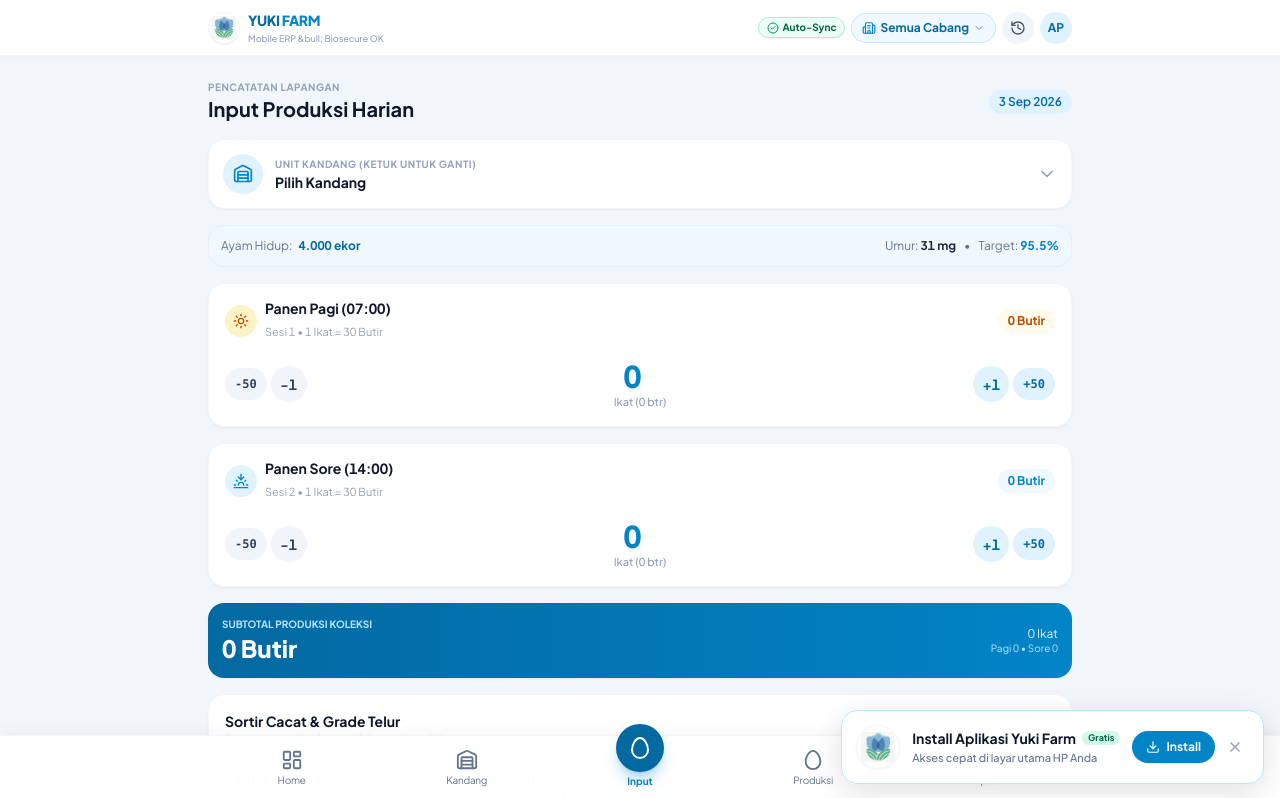
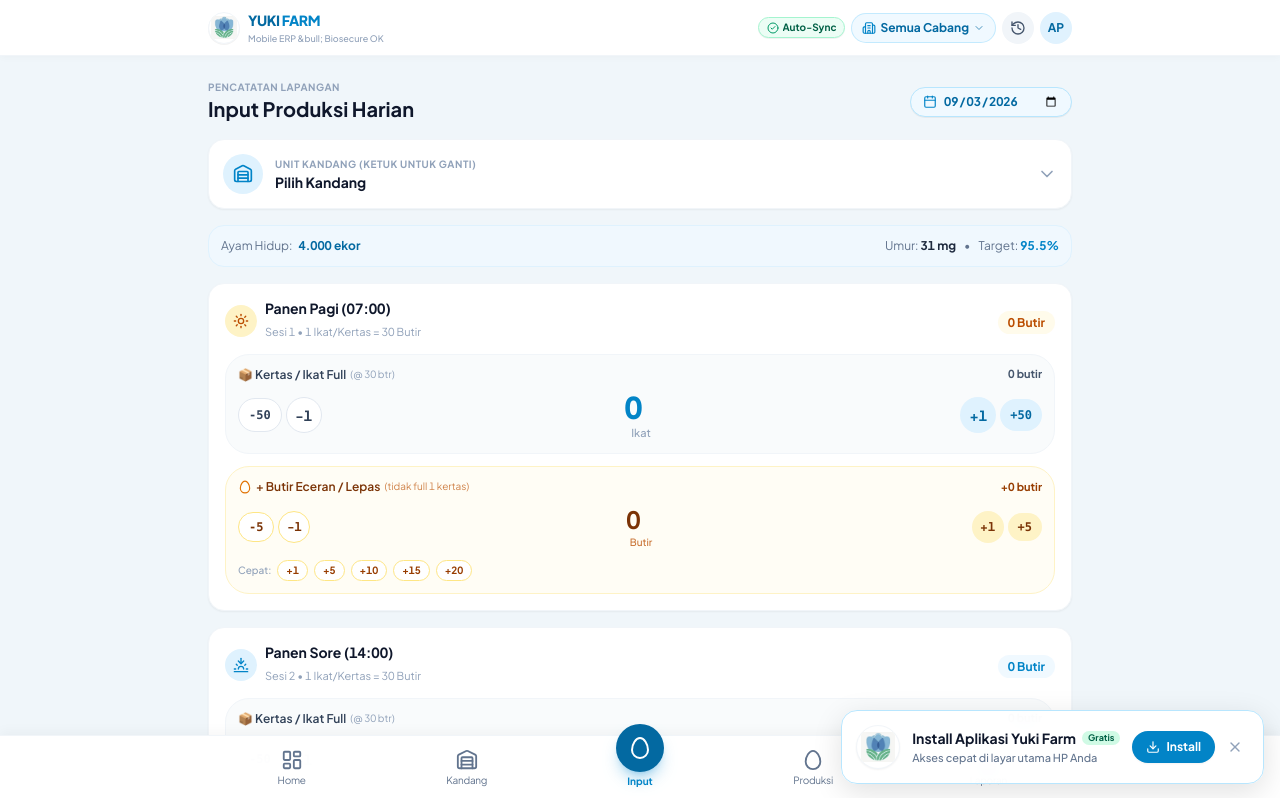
Before and after one commit to Chan2702-2/farm-ayam, a Next.js app: page /produksi/input in a window 1280 px wide. Shown: the top 798 px of the page. Built offline with nearby package versions, Linux system fonts and the light colour scheme; sample sign-in values are in the browser's storage.

Commit message:
feat(produksi): sinkronkan tanggal panen dan tambahkan form input butir eceran per sesi panen

```diff
--- a/src/app/(app)/kandang/[id]/page.tsx
+++ b/src/app/(app)/kandang/[id]/page.tsx
@@ -110,8 +110,8 @@ export default function KandangDetailPage() {
 
   const occupancy = cage.kapasitas > 0 ? ((cage.populasiHidup / cage.kapasitas) * 100).toFixed(1) : '0';
   const isBelow = cage.actPercent < cage.standardPercent && cage.totalProduksi > 0;
-  const pagiButir = (cage.pagiIkat || 0) * 30;
-  const soreButir = (cage.soreIkat || 0) * 30;
+  const pagiButir = ((cage.pagiIkat || 0) * 30) + (cage.pagiButir || 0);
+  const soreButir = ((cage.soreIkat || 0) * 30) + (cage.soreButir || 0);
   const totalTelur = cage.totalProduksi || (pagiButir + soreButir);
   const pagiRatio = totalTelur > 0 ? Math.round((pagiButir / totalTelur) * 100) : 95;
   const soreRatio = 100 - pagiRatio;
--- a/src/app/(app)/produksi/input/page.tsx
+++ b/src/app/(app)/produksi/input/page.tsx
@@ -7,7 +7,8 @@ import {
   ChevronDown,
   CheckCircle2,
   Save,
-  AlertCircle
+  AlertCircle,
+  Calendar
 } from 'lucide-react';
 import {
   getFarmCages,
@@ -28,9 +29,14 @@ export default function InputProduksiPage() {
   const [showConfirmModal, setShowConfirmModal] = useState(false);
   const [showToast, setShowToast] = useState(false);
 
+  // Date State (default to today: YYYY-MM-DD)
+  const [tanggal, setTanggal] = useState(() => new Date().toISOString().split('T')[0]);
+
   // Form State
   const [pagiIkat, setPagiIkat] = useState<number>(0);
+  const [pagiButir, setPagiButir] = useState<number>(0);
   const [soreIkat, setSoreIkat] = useState<number>(0);
+  const [soreButir, setSoreButir] = useState<number>(0);
   const [butir, setButir] = useState<number>(0);
   const [retak, setRetak] = useState<number>(0);
   const [putih, setPutih] = useState<number>(0);
@@ -68,7 +74,9 @@ export default function InputProduksiPage() {
   useEffect(() => {
     if (selectedCage) {
       setPagiIkat(selectedCage.pagiIkat || 0);
+      setPagiButir(selectedCage.pagiButir || 0);
       setSoreIkat(selectedCage.soreIkat || 0);
+      setSoreButir(selectedCage.soreButir || 0);
       setButir(selectedCage.butir || 0);
       setRetak(selectedCage.retak || 0);
       setPutih(selectedCage.putih || 0);
@@ -79,10 +87,11 @@ export default function InputProduksiPage() {
     }
   }, [selectedCageId]);
 
-  // Calculations
-  const totalPagi = pagiIkat * 30;
-  const totalSore = soreIkat * 30;
-  const totalProduksi = totalPagi + totalSore + butir + retak + putih + kotorPutih + k + r + l;
+  // Calculations: 1 Ikat = 30 butir + Butir lepas/eceran
+  const totalPagi = (pagiIkat * 30) + pagiButir;
+  const totalSore = (soreIkat * 30) + soreButir;
+  const totalButirEcer = pagiButir + soreButir;
+  const totalProduksi = totalPagi + totalSore + retak + putih + kotorPutih + k + r + l;
   const populasi = selectedCage?.populasiHidup || 4000;
   const actPercent = populasi > 0 ? Number(((totalProduksi / populasi) * 100).toFixed(2)) : 0;
   const standardPercent = selectedCage?.standardPercent || 95.5;
@@ -102,8 +111,10 @@ export default function InputProduksiPage() {
         return {
           ...c,
           pagiIkat,
+          pagiButir,
           soreIkat,
-          butir,
+          soreButir,
+          butir: totalButirEcer,
           retak,
           putih,
           kotorPutih,
@@ -112,6 +123,7 @@ export default function InputProduksiPage() {
           l,
           totalProduksi,
           actPercent,
+          tanggalProduksi: tanggal,
         };
       }
       return c;
@@ -127,21 +139,21 @@ export default function InputProduksiPage() {
       branchId: selectedCage?.branchId || 'branch-1',
       branchName: selectedCage?.branchName || 'Cabang',
       actionType: 'PRODUKSI',
-      title: `Input Panen ${selectedCage?.name || 'Kandang'}`,
-      description: `Mencatat panen Pagi ${pagiIkat * 30} butir & Sore ${soreIkat * 30} butir. Total: ${totalProduksi.toLocaleString('id-ID')} butir (Hen-Day ACT: ${actPercent}%).`,
+      title: `Input Panen ${selectedCage?.name || 'Kandang'} (${tanggal})`,
+      description: `Mencatat panen Pagi ${totalPagi} butir (${pagiIkat} ikat + ${pagiButir} btr) & Sore ${totalSore} butir (${soreIkat} ikat + ${soreButir} btr). Total: ${totalProduksi.toLocaleString('id-ID')} butir (Hen-Day ACT: ${actPercent}%).`,
     });
 
     const prodRow = {
-      tanggal: new Date().toISOString().split('T')[0],
+      tanggal: tanggal || new Date().toISOString().split('T')[0],
       branchId: selectedCage?.branchId || 'branch-1',
       branchName: selectedCage?.branchName || 'Cabang',
       cageId: selectedCage?.id || selectedCageId,
       cageName: selectedCage?.name || 'Kandang',
       pagiIkat,
-      pagiButir: pagiIkat * 30,
+      pagiButir: totalPagi,
       soreIkat,
-      soreButir: soreIkat * 30,
-      butir,
+      soreButir: totalSore,
+      butir: totalButirEcer,
       retak,
       putih,
       kotorPutih,
@@ -198,17 +210,25 @@ export default function InputProduksiPage() {
   return (
     <div className="pt-16 sm:pt-20 pb-28 px-3.5 sm:px-4 space-y-3.5 sm:space-y-4">
       {/* Top Header */}
-      <div className="flex items-center justify-between">
+      <div className="flex items-center justify-between gap-2">
         <div>
           <span className="text-[10px] font-bold text-slate-400 uppercase tracking-wider block">
             Pencatatan Lapangan
           </span>
-          <h1 className="font-jakarta font-bold text-xl text-slate-900">
+          <h1 className="font-jakarta font-bold text-lg sm:text-xl text-slate-900">
             Input Produksi Harian
           </h1>
         </div>
-        <div className="px-2.5 py-1 rounded-full bg-[#e0f2fe] text-[#0369a1] text-xs font-semibold">
-          3 Sep 2026
+
+        {/* Dynamic Date Picker Pill */}
+        <div className="flex items-center gap-1.5 px-3 py-1.5 rounded-full bg-sky-50 text-[#0369a1] text-xs font-semibold border border-sky-200 shadow-2xs">
+          <Calendar className="w-3.5 h-3.5 text-[#0284c7] shrink-0" />
+          <input
+            type="date"
+            value={tanggal}
+            onChange={(e) => setTanggal(e.target.value)}
+            className="bg-transparent text-xs font-bold text-[#0369a1] focus:outline-none cursor-pointer"
+          />
         </div>
       </div>
 
@@ -246,17 +266,21 @@ export default function InputProduksiPage() {
         </div>
       </div>
 
-      {/* Modular Stepper Pagi & Sore */}
+      {/* Modular Stepper Pagi & Sore with Butir Eceran */}
       <EggStepper
         session="pagi"
         valueIkat={pagiIkat}
         onChange={setPagiIkat}
+        valueButir={pagiButir}
+        onChangeButir={setPagiButir}
       />
 
       <EggStepper
         session="sore"
         valueIkat={soreIkat}
         onChange={setSoreIkat}
+        valueButir={soreButir}
+        onChangeButir={setSoreButir}
       />
 
       {/* Subtotal Produksi Ribbon */}
@@ -268,10 +292,13 @@ export default function InputProduksiPage() {
           <strong className="font-jakarta font-extrabold text-2xl">
             {(totalPagi + totalSore).toLocaleString('id-ID')} Butir
           </strong>
+          <span className="text-[11px] text-sky-100 block mt-0.5">
+            {pagiIkat + soreIkat} Ikat {totalButirEcer > 0 ? `+ ${totalButirEcer} Butir Ecer` : ''}
+          </span>
         </div>
-        <div className="text-right text-xs text-sky-100">
-          <span>{pagiIkat + soreIkat} Ikat</span>
-          <span className="block text-[10px] text-sky-200">Pagi {pagiIkat} &bull; Sore {soreIkat}</span>
+        <div className="text-right text-xs text-sky-100 space-y-0.5">
+          <div>Pagi: <strong className="text-white">{totalPagi.toLocaleString('id-ID')}</strong> ({pagiIkat} ikt{pagiButir > 0 ? ` + ${pagiButir}` : ''})</div>
+          <div>Sore: <strong className="text-white">{totalSore.toLocaleString('id-ID')}</strong> ({soreIkat} ikt{soreButir > 0 ? ` + ${soreButir}` : ''})</div>
         </div>
       </div>
 
@@ -349,6 +376,10 @@ export default function InputProduksiPage() {
         <div className="space-y-3.5">
           <div className="p-3 bg-slate-50 rounded-xl space-y-1.5 text-xs text-slate-600">
             <div className="flex justify-between">
+              <span>Tanggal Panen:</span>
+              <strong className="text-slate-800">{tanggal}</strong>
+            </div>
+            <div className="flex justify-between">
               <span>Unit Kandang:</span>
               <strong className="text-slate-800">{selectedCage?.name}</strong>
             </div>
@@ -358,12 +389,22 @@ export default function InputProduksiPage() {
             </div>
             <div className="flex justify-between">
               <span>Panen Pagi:</span>
-              <strong className="text-slate-800">{totalPagi.toLocaleString('id-ID')} Butir ({pagiIkat} Ikat)</strong>
+              <strong className="text-slate-800">
+                {totalPagi.toLocaleString('id-ID')} Butir ({pagiIkat} Ikat{pagiButir > 0 ? ` + ${pagiButir} btr` : ''})
+              </strong>
             </div>
             <div className="flex justify-between">
               <span>Panen Sore:</span>
-              <strong className="text-slate-800">{totalSore.toLocaleString('id-ID')} Butir ({soreIkat} Ikat)</strong>
+              <strong className="text-slate-800">
+                {totalSore.toLocaleString('id-ID')} Butir ({soreIkat} Ikat{soreButir > 0 ? ` + ${soreButir} btr` : ''})
+              </strong>
             </div>
+            {totalButirEcer > 0 && (
+              <div className="flex justify-between text-amber-800 font-medium">
+                <span>Total Butir Ecer:</span>
+                <strong>+{totalButirEcer} Butir</strong>
+              </div>
+            )}
             <div className="flex justify-between border-t border-slate-200 pt-1.5">
               <span>Total Produksi:</span>
               <strong className="text-[#0369a1] text-sm">{totalProduksi.toLocaleString('id-ID')} Butir</strong>
--- a/src/app/api/sheets/pull/route.ts
+++ b/src/app/api/sheets/pull/route.ts
@@ -160,8 +160,13 @@ export async function GET(req: NextRequest) {
 
           if (matchCage && !seenCages.has(matchCage.id)) {
             seenCages.add(matchCage.id);
+            matchCage.tanggalProduksi = r[1] || '';
             matchCage.pagiIkat = Number(r[6]) || 0;
+            const sheetPagiButir = Number(r[7]) || 0;
+            matchCage.pagiButir = Math.max(0, sheetPagiButir - (matchCage.pagiIkat * 30));
             matchCage.soreIkat = Number(r[8]) || 0;
+            const sheetSoreButir = Number(r[9]) || 0;
+            matchCage.soreButir = Math.max(0, sheetSoreButir - (matchCage.soreIkat * 30));
             matchCage.butir = Number(r[10]) || 0;
             matchCage.retak = Number(r[11]) || 0;
             matchCage.putih = Number(r[12]) || 0;
--- a/src/app/api/sheets/sync-all/route.ts
+++ b/src/app/api/sheets/sync-all/route.ts
@@ -85,9 +85,9 @@ export async function POST(req: NextRequest) {
         cageId: c.id,
         cageName: c.name,
         pagiIkat: c.pagiIkat || 0,
-        pagiButir: (c.pagiIkat || 0) * 30,
+        pagiButir: ((c.pagiIkat || 0) * 30) + (c.pagiButir || 0),
         soreIkat: c.soreIkat || 0,
-        soreButir: (c.soreIkat || 0) * 30,
+        soreButir: ((c.soreIkat || 0) * 30) + (c.soreButir || 0),
         butir: c.butir || 0,
         retak: c.retak || 0,
         putih: c.putih || 0,
--- a/src/components/produksi/EggStepper.tsx
+++ b/src/components/produksi/EggStepper.tsx
@@ -1,12 +1,14 @@
 'use client';
 
 import React from 'react';
-import { Sun, Sunset } from 'lucide-react';
+import { Sun, Sunset, Egg } from 'lucide-react';
 
 interface EggStepperProps {
   session: 'pagi' | 'sore';
   valueIkat: number;
   onChange: (value: number) => void;
+  valueButir?: number;
+  onChangeButir?: (value: number) => void;
   title?: string;
   timeLabel?: string;
 }
@@ -15,14 +17,17 @@ export function EggStepper({
   session,
   valueIkat,
   onChange,
+  valueButir = 0,
+  onChangeButir,
   title,
   timeLabel,
 }: EggStepperProps) {
   const isPagi = session === 'pagi';
-  const totalButir = valueIkat * 30;
+  const totalButir = (valueIkat * 30) + (valueButir || 0);
 
   return (
     <div className="bg-white rounded-2xl p-3.5 sm:p-4 shadow-xs border border-slate-100 space-y-3">
+      {/* Header Info */}
       <div className="flex items-center justify-between">
         <div className="flex items-center gap-2">
           <div className={`w-8 h-8 rounded-xl flex items-center justify-center ${
@@ -35,31 +40,45 @@ export function EggStepper({
               {title || (isPagi ? 'Panen Pagi (07:00)' : 'Panen Sore (14:00)')}
             </span>
             <span className="text-[11px] text-slate-400">
-              {timeLabel || (isPagi ? 'Sesi 1 • 1 Ikat = 30 Butir' : 'Sesi 2 • 1 Ikat = 30 Butir')}
+              {timeLabel || (isPagi ? 'Sesi 1 • 1 Ikat/Kertas = 30 Butir' : 'Sesi 2 • 1 Ikat/Kertas = 30 Butir')}
             </span>
           </div>
         </div>
 
+        <div className="text-right">
           <span className={`px-2.5 py-1 rounded-full text-xs font-bold ${
             isPagi ? 'bg-amber-50 text-amber-700' : 'bg-sky-50 text-[#0284c7]'
           }`}>
             {totalButir.toLocaleString('id-ID')} Butir
           </span>
         </div>
+      </div>
 
-      <div className="flex items-center justify-between gap-1 sm:gap-2 pt-1">
+      {/* Row 1: Kertas / Ikat (Full 30 Butir per kertas) */}
+      <div className="bg-slate-50/80 p-2.5 sm:p-3 rounded-xl border border-slate-100 space-y-1.5">
+        <div className="flex items-center justify-between text-xs">
+          <span className="font-semibold text-slate-700 flex items-center gap-1">
+            📦 Kertas / Ikat Full
+            <span className="text-[10px] text-slate-400 font-normal">(@ 30 btr)</span>
+          </span>
+          <span className="text-[11px] font-bold text-slate-600">
+            {(valueIkat * 30).toLocaleString('id-ID')} butir
+          </span>
+        </div>
+
+        <div className="flex items-center justify-between gap-1 sm:gap-2">
           <div className="flex items-center gap-1">
             <button
               type="button"
               onClick={() => onChange(Math.max(0, valueIkat - 50))}
-            className="px-2 sm:px-2.5 py-2 rounded-xl bg-slate-100 hover:bg-slate-200 active:scale-95 text-slate-700 text-xs font-bold font-mono transition-all"
+              className="px-2 sm:px-2.5 py-2 rounded-xl bg-white hover:bg-slate-200 active:scale-95 border border-slate-200 text-slate-700 text-xs font-bold font-mono transition-all"
             >
               -50
             </button>
             <button
               type="button"
               onClick={() => onChange(Math.max(0, valueIkat - 1))}
-            className="w-9 h-9 rounded-xl bg-slate-100 hover:bg-slate-200 active:scale-95 text-slate-700 text-sm font-bold transition-all"
+              className="w-9 h-9 rounded-xl bg-white hover:bg-slate-200 active:scale-95 border border-slate-200 text-slate-700 text-sm font-bold transition-all"
             >
               -1
             </button>
@@ -74,7 +93,7 @@ export function EggStepper({
               className="w-20 sm:w-24 text-center font-jakarta font-extrabold text-2xl sm:text-3xl text-[#0284c7] bg-transparent outline-none p-0"
             />
             <span className="text-[11px] text-slate-400 block font-medium">
-            Ikat ({totalButir.toLocaleString('id-ID')} btr)
+              Ikat
             </span>
           </div>
 
@@ -96,5 +115,95 @@ export function EggStepper({
           </div>
         </div>
       </div>
+
+      {/* Row 2: Butir Eceran / Lepas (sisa yang tidak genap 1 kertas / tray 30 butir) */}
+      {onChangeButir && (
+        <div className="bg-amber-50/50 p-2.5 sm:p-3 rounded-xl border border-amber-100 space-y-2">
+          <div className="flex items-center justify-between text-xs">
+            <span className="font-semibold text-amber-900 flex items-center gap-1">
+              <Egg className="w-3.5 h-3.5 text-amber-600" />
+              + Butir Eceran / Lepas
+              <span className="text-[10px] text-amber-700/70 font-normal">(tidak full 1 kertas)</span>
+            </span>
+            <span className="text-[11px] font-bold text-amber-800">
+              +{valueButir || 0} butir
+            </span>
+          </div>
+
+          <div className="flex items-center justify-between gap-1 sm:gap-2">
+            <div className="flex items-center gap-1">
+              <button
+                type="button"
+                onClick={() => onChangeButir(Math.max(0, (valueButir || 0) - 5))}
+                className="px-2 sm:px-2.5 py-1.5 rounded-lg bg-white hover:bg-amber-100 border border-amber-200 active:scale-95 text-amber-900 text-xs font-bold font-mono transition-all"
+              >
+                -5
+              </button>
+              <button
+                type="button"
+                onClick={() => onChangeButir(Math.max(0, (valueButir || 0) - 1))}
+                className="w-8 h-8 rounded-lg bg-white hover:bg-amber-100 border border-amber-200 active:scale-95 text-amber-900 text-xs font-bold transition-all"
+              >
+                -1
+              </button>
+            </div>
+
+            <div className="flex-1 text-center">
+              <input
+                type="number"
+                min="0"
+                value={valueButir || 0}
+                onChange={(e) => onChangeButir(Math.max(0, Number(e.target.value) || 0))}
+                className="w-16 sm:w-20 text-center font-jakarta font-bold text-xl sm:text-2xl text-amber-900 bg-transparent outline-none p-0"
+              />
+              <span className="text-[10px] text-amber-700/80 block font-medium">
+                Butir
+              </span>
+            </div>
+
+            <div className="flex items-center gap-1">
+              <button
+                type="button"
+                onClick={() => onChangeButir((valueButir || 0) + 1)}
+                className="w-8 h-8 rounded-lg bg-amber-100 hover:bg-amber-200 active:scale-95 text-amber-900 text-xs font-bold transition-all"
+              >
+                +1
+              </button>
+              <button
+                type="button"
+                onClick={() => onChangeButir((valueButir || 0) + 5)}
+                className="px-2 sm:px-2.5 py-1.5 rounded-lg bg-amber-100 hover:bg-amber-200 active:scale-95 text-amber-900 text-xs font-bold font-mono transition-all"
+              >
+                +5
+              </button>
+            </div>
+          </div>
+
+          {/* Quick presets for mobile */}
+          <div className="flex items-center gap-1.5 pt-0.5 overflow-x-auto no-scrollbar">
+            <span className="text-[10px] text-slate-400 font-medium shrink-0">Cepat:</span>
+            {[1, 5, 10, 15, 20].map((amt) => (
+              <button
+                key={amt}
+                type="button"
+                onClick={() => onChangeButir((valueButir || 0) + amt)}
+                className="px-2 py-0.5 bg-white border border-amber-200 hover:bg-amber-100 text-amber-800 rounded-md text-[10px] font-bold active:scale-95 transition-all"
+              >
+                +{amt}
+              </button>
+            ))}
+            {(valueButir || 0) > 0 && (
+              <button
+                type="button"
+                onClick={() => onChangeButir(0)}
+                className="px-2 py-0.5 bg-slate-100 hover:bg-slate-200 text-slate-500 rounded-md text-[10px] font-semibold active:scale-95 transition-all ml-auto"
+              >
+                Reset
+              </button>
+            )}
+          </div>
+        </div>
+      )}
+    </div>
   );
 }
```
Also changed, not shown: src/components/produksi/ProduksiCageItem.tsx (+4 -4 lines), src/lib/data/farm-data.ts (+5 -2 lines). Lines whose indentation alone changed are shown as unchanged.
